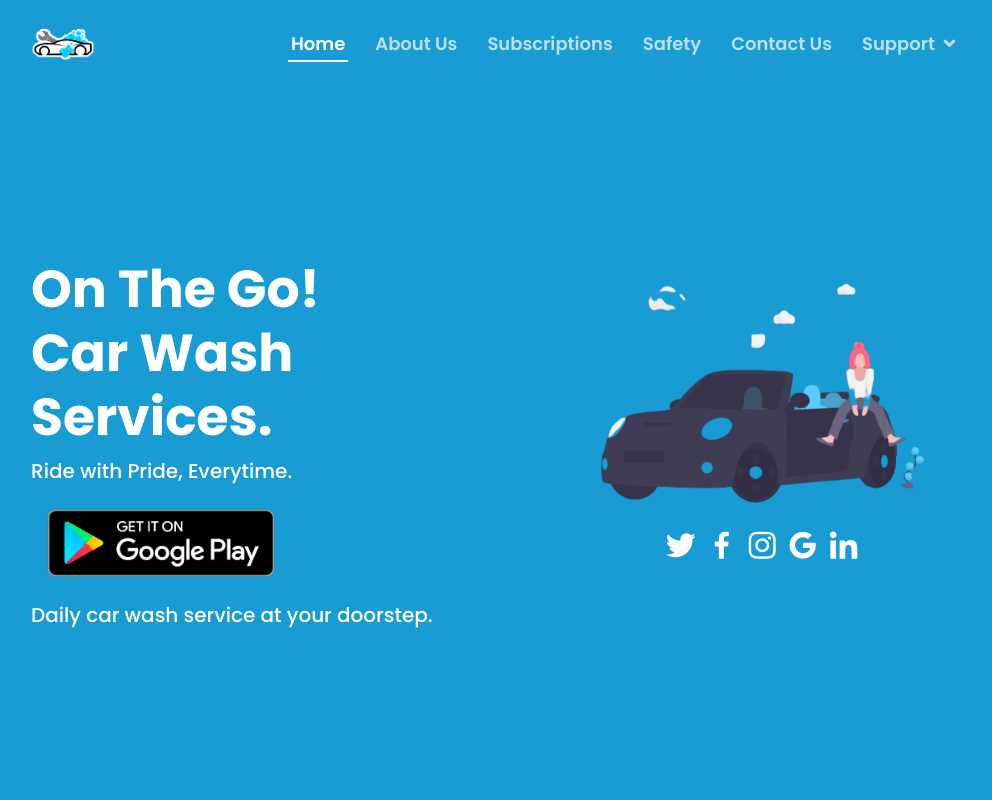
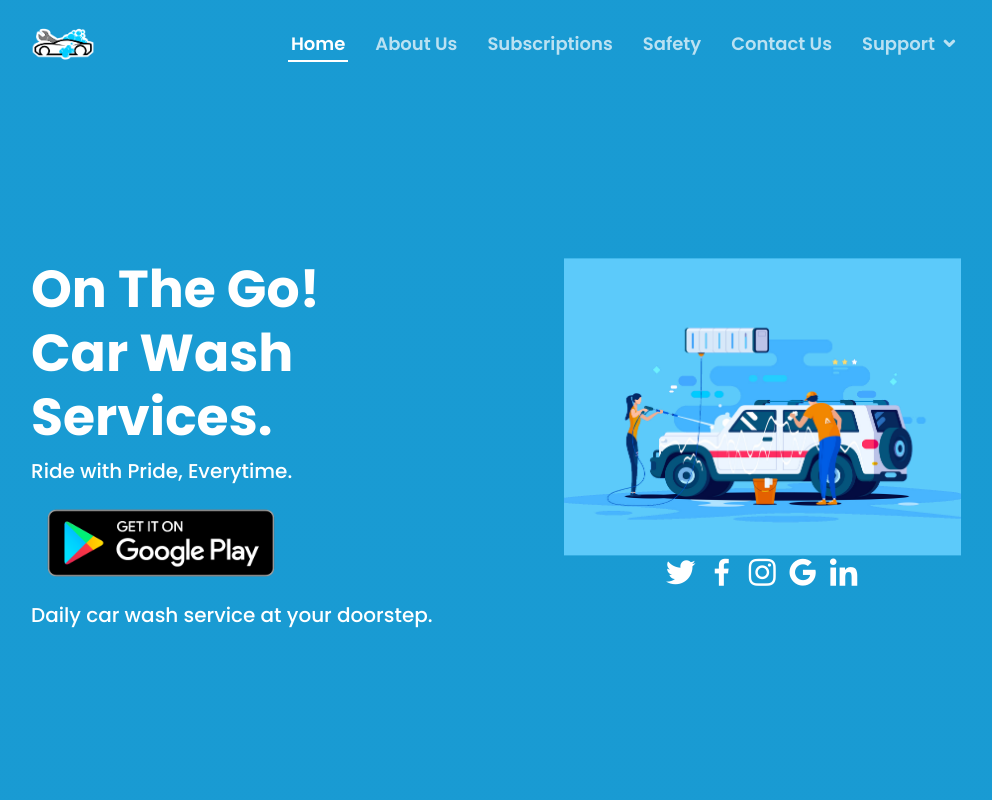
Before and after one commit to OTG-CarWash/OTG-CarWash.github.io, a plain HTML site: page index.html in a window 1280 px wide. Shown: the top 800 px of the page, without its empty margins (144-1136 px from the left). Drawn offline with nearby package versions, Linux system fonts and the light colour scheme; a script that the page names is missing.

Commit message:
changed cover picture

```diff
--- a/index.html
+++ b/index.html
@@ -88,7 +88,7 @@
         </div>
 
         <div class="col-xl-4 col-lg-6 order-1 order-lg-2 hero-img" data-aos="zoom-in" data-aos-delay="150">
-          <img style="width: 50em;" src="assets/img/car.png" class="img-fluid animated" alt="">
+          <img style="width: 50em;" src="assets/img/cov.png" class="img-fluid animated" alt="">
           <center>
           <a href="#" class="twitter"><i style="color: #fff; opacity: 1; font-size: 2em;" class="bx bxl-twitter"></i></a>
           <a href="https://www.facebook.com/OTG-Car-Wash-101329001801817/" class="facebook"><i
```
